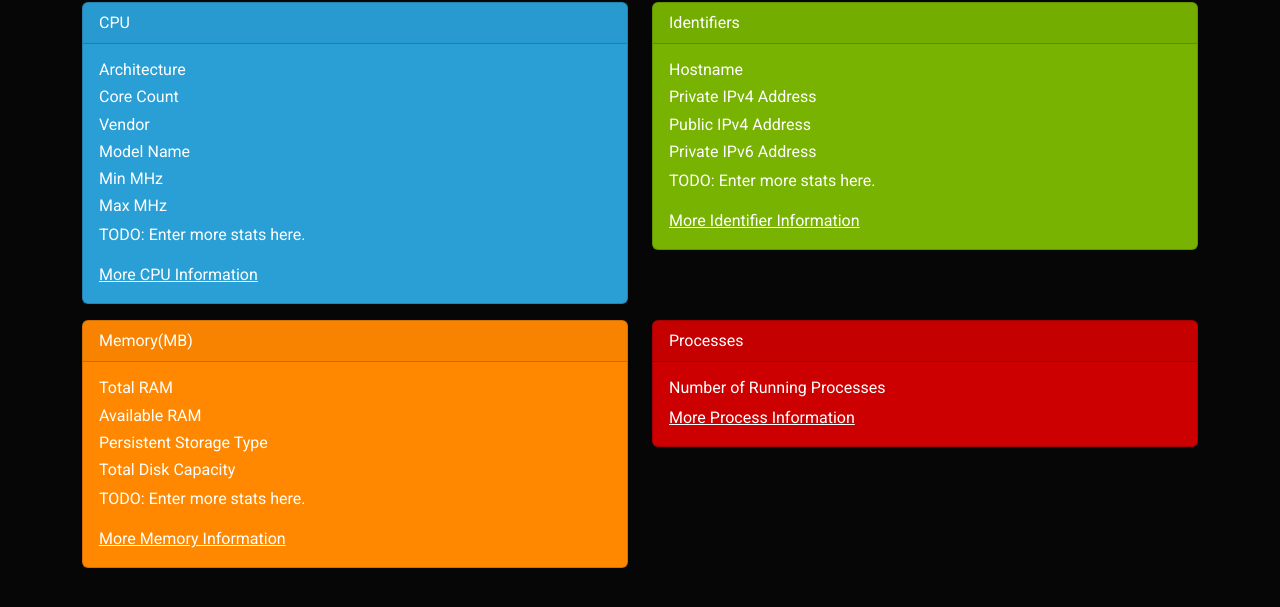
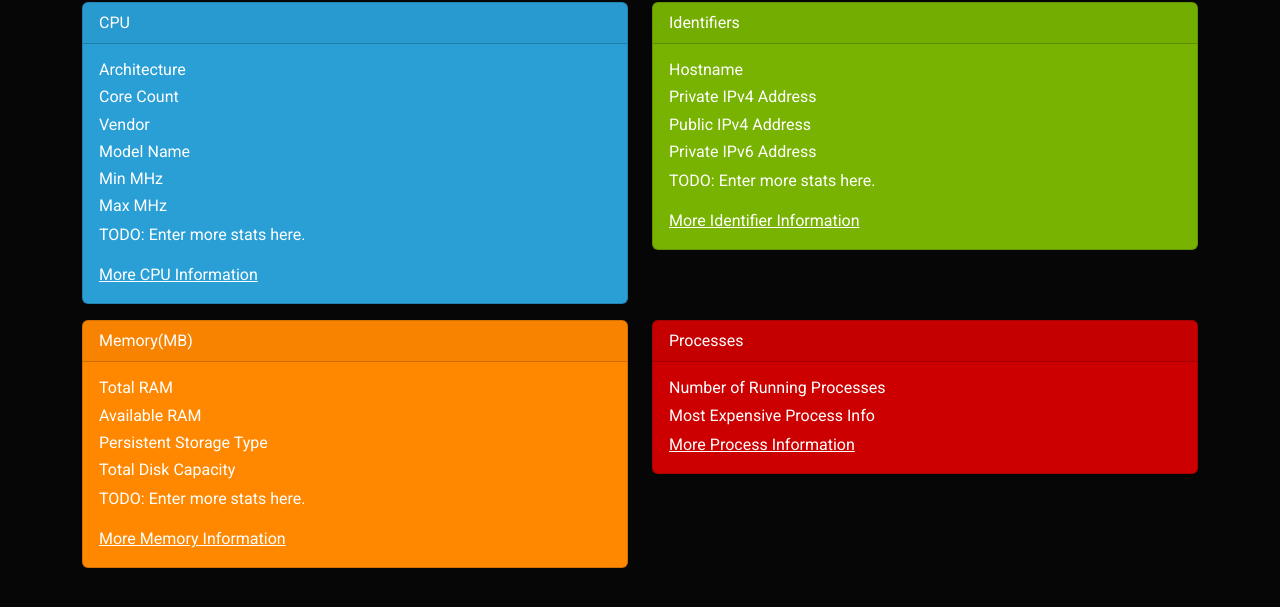
Before and after one commit to PhilipWright96/SystemReporter, a website with bundled scripts: page index.html in a window 1280 px wide. Shown: the part 175-782 px from the top of the page. Built offline with nearby package versions, Linux system fonts and the light colour scheme.

Commit message:
Add new tag for most expensive process info

```diff
--- a/index.html
+++ b/index.html
@@ -85,6 +85,9 @@
               <div class="card-header">Processes</div>
               <div class="card-body">
                 <h6 id="processCount">Number of Running Processes</h6>
+                <h6 id="mostExpensiveProcessInfo">
+                  Most Expensive Process Info
+                </h6>
                 <a href="#" class="text-white">More Process Information</a>
               </div>
             </div>
```
